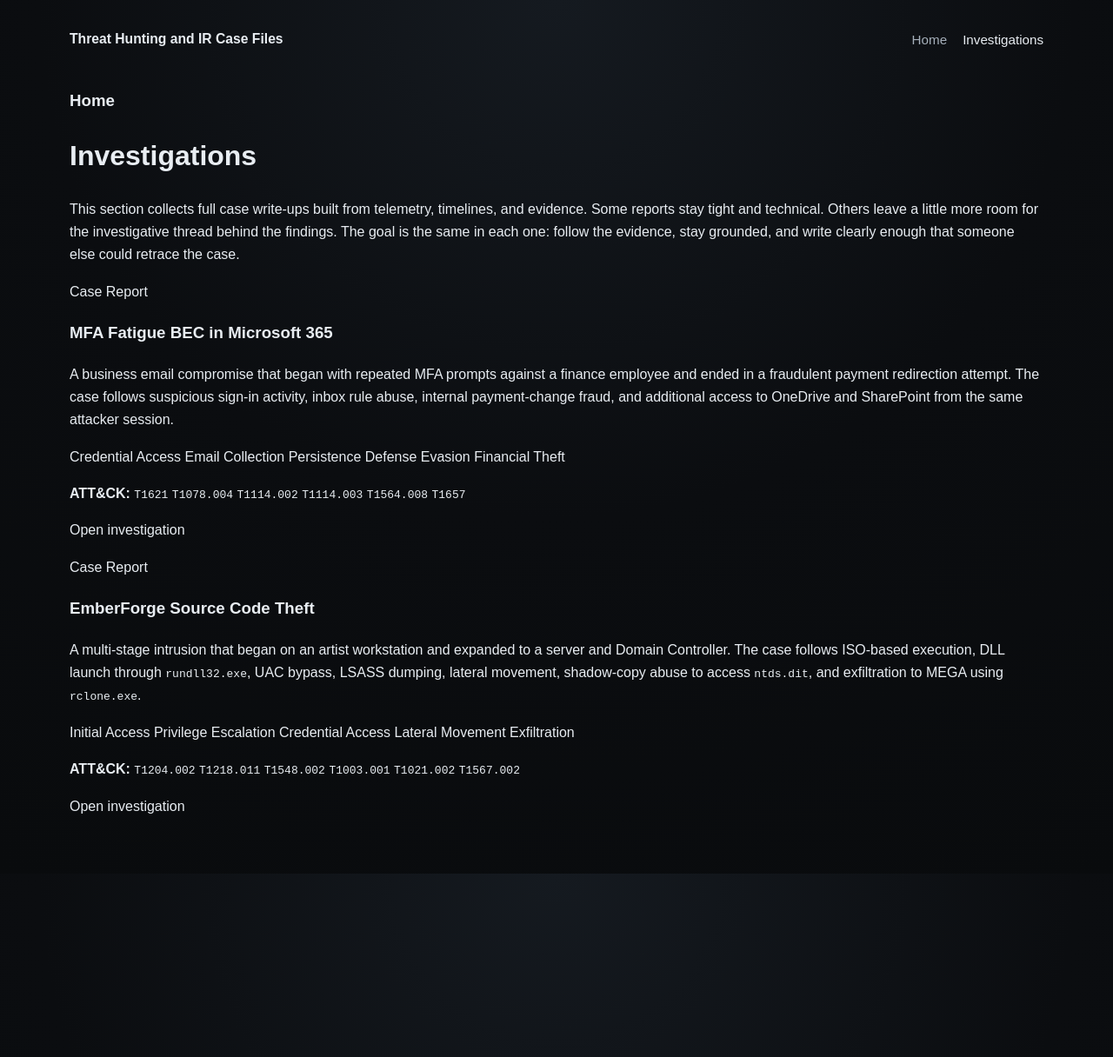
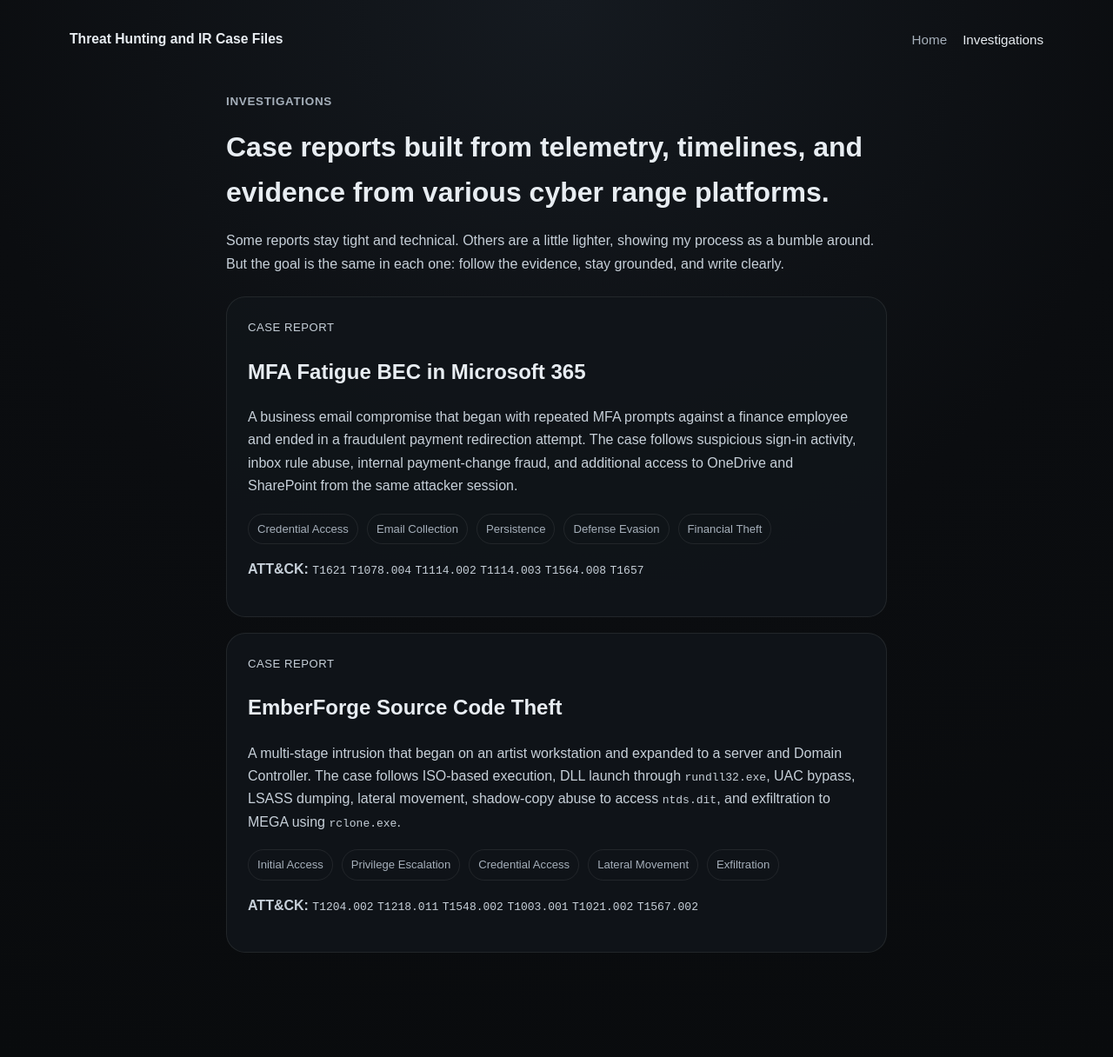
Before and after one commit to j-manli/j-manli.github.io, a Jekyll site: the page built from investigations/index.md, in a window 1280 px wide. Shown: the whole page at 87% size. Built offline with Jekyll 4.4.1, drawn with Linux system fonts in a browser that asks for light colours; our own code applies the rules of GitHub Pages for plain Markdown files; before the commit the page ends 1005 px from its top, so only the background shows below that.

Commit message:
Update index.md

```diff
--- a/investigations/index.md
+++ b/investigations/index.md
@@ -1,74 +1,68 @@
 ---
 title: "Investigations"
+layout: default
 permalink: /investigations/
 ---
 
-### [Home](/)
+<div class="page-wrap">
+  <p class="kicker">Investigations</p>
+  <h1 class="page-title">Case reports built from telemetry, timelines, and evidence from various cyber range platforms.</h1>
 
-# Investigations
+  <p class="page-intro">
+    Some reports stay tight and technical. Others are a little lighter, showing my process as a bumble around. But the goal is the same in each one: follow the evidence, stay grounded, and write clearly.
+  </p>
 
-This section collects full case write-ups built from telemetry, timelines, and evidence. Some reports stay tight and technical. Others leave a little more room for the investigative thread behind the findings. The goal is the same in each one: follow the evidence, stay grounded, and write clearly enough that someone else could retrace the case.
+  <div class="case-list">
+    <article class="case-card">
+      <p class="panel-label">Case Report</p>
+      <h2><a href="/investigations/mfa-fatigue-bec-m365/">MFA Fatigue BEC in Microsoft 365</a></h2>
+      <p>
+        A business email compromise that began with repeated MFA prompts against a finance employee and ended in a fraudulent payment redirection attempt. The case follows suspicious sign-in activity, inbox rule abuse, internal payment-change fraud, and additional access to OneDrive and SharePoint from the same attacker session.
+      </p>
 
-<div class="investigation-grid">
+      <div class="case-tags">
+        <span>Credential Access</span>
+        <span>Email Collection</span>
+        <span>Persistence</span>
+        <span>Defense Evasion</span>
+        <span>Financial Theft</span>
+      </div>
 
-  <div class="investigation-card">
-    <p class="investigation-label">Case Report</p>
-    <h3><a href="/investigations/mfa-fatigue-bec-m365/">MFA Fatigue BEC in Microsoft 365</a></h3>
-    <p>
-      A business email compromise that began with repeated MFA prompts against a finance employee and ended in a fraudulent payment redirection attempt. The case follows suspicious sign-in activity, inbox rule abuse, internal payment-change fraud, and additional access to OneDrive and SharePoint from the same attacker session.
-    </p>
+      <p class="attack-mapping">
+        <strong>ATT&amp;CK:</strong>
+        <code>T1621</code>
+        <code>T1078.004</code>
+        <code>T1114.002</code>
+        <code>T1114.003</code>
+        <code>T1564.008</code>
+        <code>T1657</code>
+      </p>
+    </article>
 
-    <div class="investigation-tags">
-      <span>Credential Access</span>
-      <span>Email Collection</span>
-      <span>Persistence</span>
-      <span>Defense Evasion</span>
-      <span>Financial Theft</span>
-    </div>
+    <article class="case-card">
+      <p class="panel-label">Case Report</p>
+      <h2><a href="/investigations/emberforge-source-code-theft/">EmberForge Source Code Theft</a></h2>
+      <p>
+        A multi-stage intrusion that began on an artist workstation and expanded to a server and Domain Controller. The case follows ISO-based execution, DLL launch through <code>rundll32.exe</code>, UAC bypass, LSASS dumping, lateral movement, shadow-copy abuse to access <code>ntds.dit</code>, and exfiltration to MEGA using <code>rclone.exe</code>.
+      </p>
 
-    <p class="attack-mapping">
-      <strong>ATT&amp;CK:</strong>
-      <code>T1621</code>
-      <code>T1078.004</code>
-      <code>T1114.002</code>
-      <code>T1114.003</code>
-      <code>T1564.008</code>
-      <code>T1657</code>
-    </p>
+      <div class="case-tags">
+        <span>Initial Access</span>
+        <span>Privilege Escalation</span>
+        <span>Credential Access</span>
+        <span>Lateral Movement</span>
+        <span>Exfiltration</span>
+      </div>
 
-    <p class="investigation-link-row">
-      <a class="feature-link" href="/investigations/mfa-fatigue-bec-m365/">Open investigation</a>
-    </p>
+      <p class="attack-mapping">
+        <strong>ATT&amp;CK:</strong>
+        <code>T1204.002</code>
+        <code>T1218.011</code>
+        <code>T1548.002</code>
+        <code>T1003.001</code>
+        <code>T1021.002</code>
+        <code>T1567.002</code>
+      </p>
+    </article>
   </div>
-
-  <div class="investigation-card">
-    <p class="investigation-label">Case Report</p>
-    <h3><a href="/investigations/emberforge-source-code-theft/">EmberForge Source Code Theft</a></h3>
-    <p>
-      A multi-stage intrusion that began on an artist workstation and expanded to a server and Domain Controller. The case follows ISO-based execution, DLL launch through <code>rundll32.exe</code>, UAC bypass, LSASS dumping, lateral movement, shadow-copy abuse to access <code>ntds.dit</code>, and exfiltration to MEGA using <code>rclone.exe</code>.
-    </p>
-
-    <div class="investigation-tags">
-      <span>Initial Access</span>
-      <span>Privilege Escalation</span>
-      <span>Credential Access</span>
-      <span>Lateral Movement</span>
-      <span>Exfiltration</span>
-    </div>
-
-    <p class="attack-mapping">
-      <strong>ATT&amp;CK:</strong>
-      <code>T1204.002</code>
-      <code>T1218.011</code>
-      <code>T1548.002</code>
-      <code>T1003.001</code>
-      <code>T1021.002</code>
-      <code>T1567.002</code>
-    </p>
-
-    <p class="investigation-link-row">
-      <a class="feature-link" href="/investigations/emberforge-source-code-theft/">Open investigation</a>
-    </p>
-  </div>
-
 </div>
```
